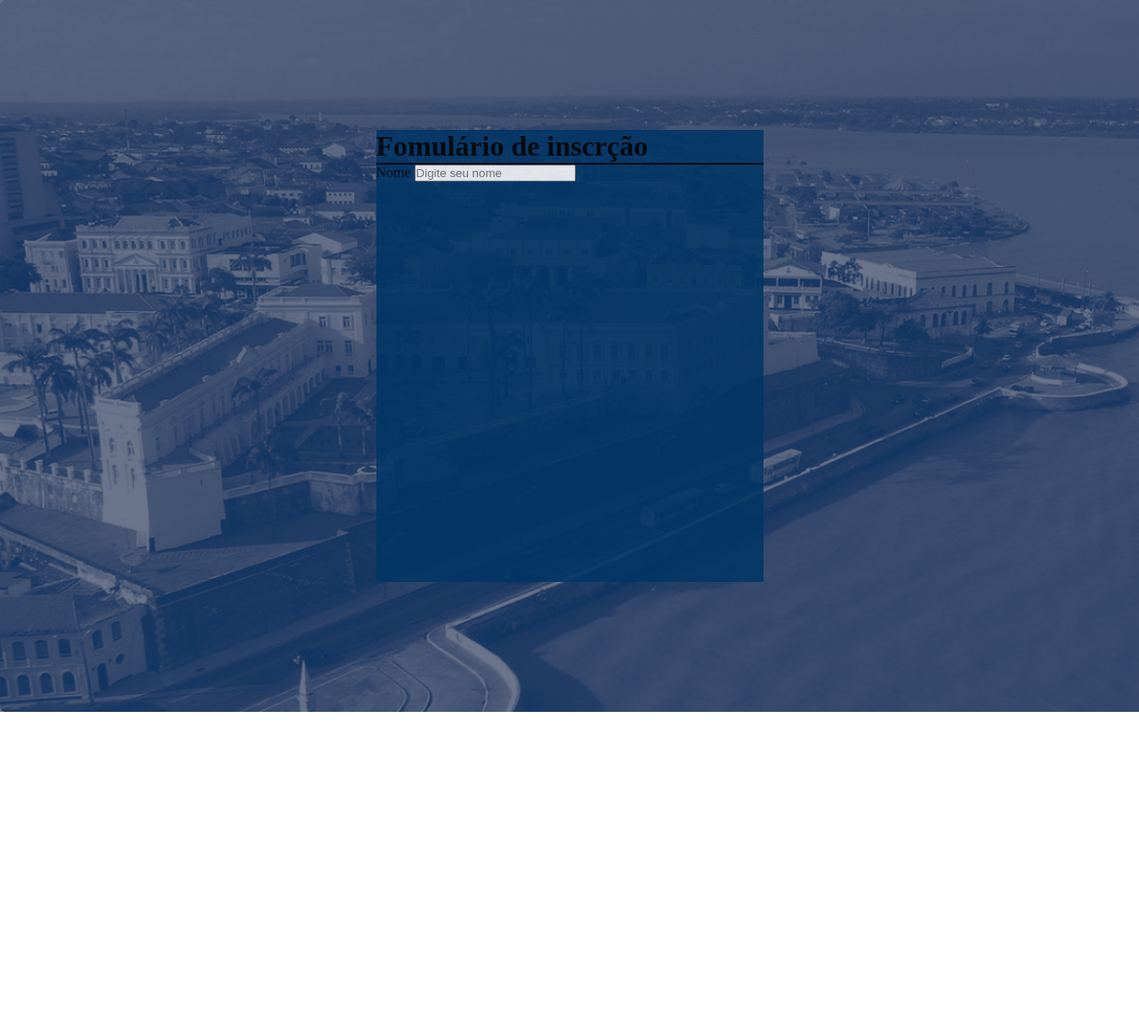
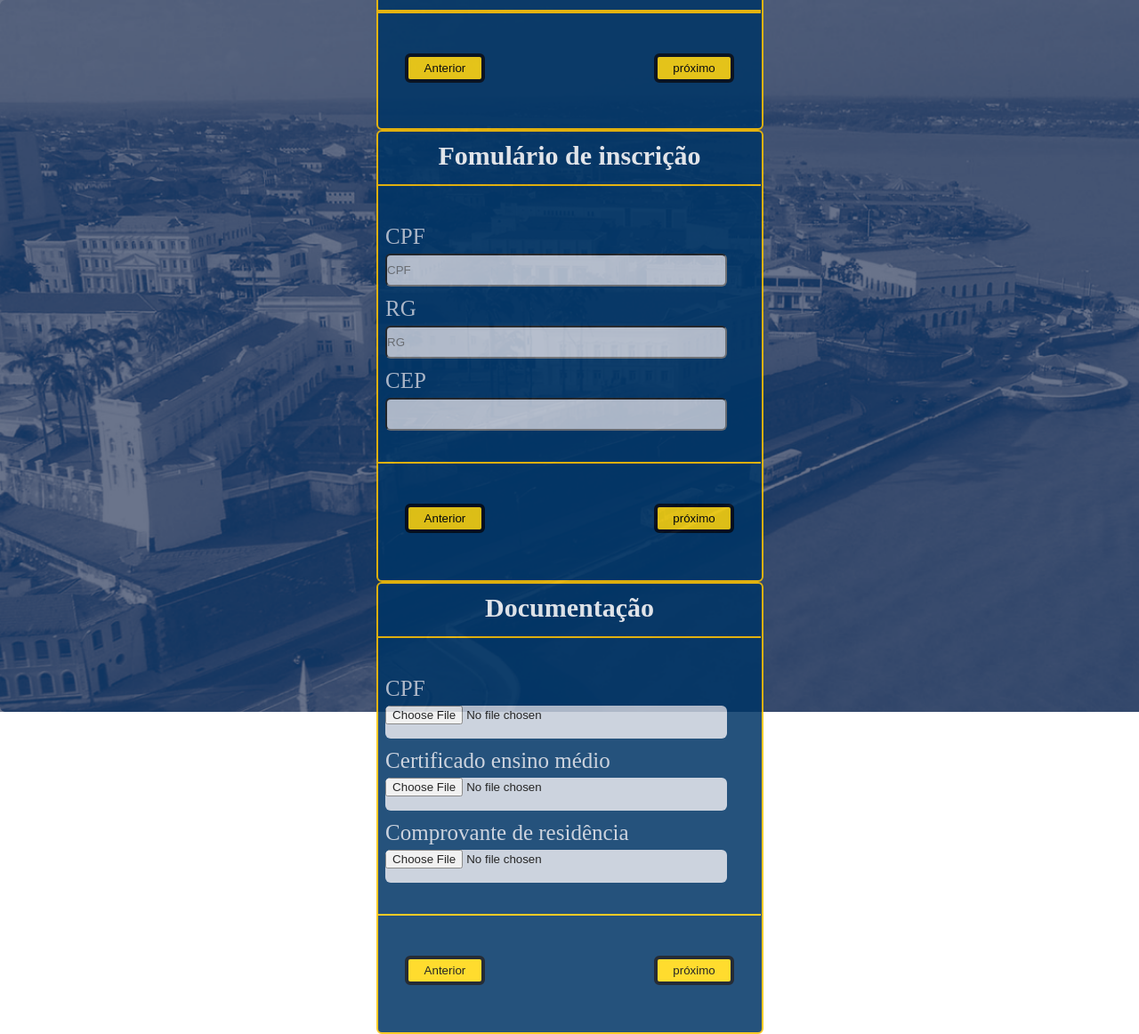
Before and after one commit to ArthurSousa460/desafio_trilhas, a plain HTML site: page index.html in a window 1280 px wide. Shown: the whole page at 89% size. Before the commit the page ends 800 px from the top, so only its background shows below. Drawn offline with Linux system fonts and the light colour scheme.

Commit message:
finish styles

```diff
--- a/index.html
+++ b/index.html
@@ -8,18 +8,86 @@
 </head>
 <body>
     <header>
+    </header>
+    <main class="main">
+        <section class="form__card on">
+            <div class="container__form ">
+                <h1 class="container__title">Fomulário de inscrição</h1>
+                <div class="container__line"></div>
+                <form action="" class="form">
+                    <div class="box__form">
+                        <label for="name" class="label">Nome</label>
+                        <input type="text" id="name" placeholder="Nome" class="input">
+                    </div>
+                    <div class="box__form">
+                        <label for="email" class="label">E-mail</label>
+                        <input type="email" id="email" placeholder="E-mail" class="input">
+                    </div>
+                    <div class="box__form">
+                        <label for="date"  class="label">Data de nascimento</label>
+                        <input type="date" id="date" class="input">
+                    </div>
+                </form>
+                <div class="container__line"></div>
+                <div class="container__line"></div>
+                    <div class="container__buttons">
+                        <button type="button">Anterior</button>
+                        <button type="button"> próximo</button>
+                    </div>
+        </div>
+        </section>
+        <section class="form__card">
+            <div class="container__form">
+                <h1 class="container__title">Fomulário de inscrição</h1>
+                <div class="container__line"></div>
+                <form action="" class="form">
+                    <div class="box__form">
+                        <label for="cpf" class="label">CPF</label>
+                        <input type="number" id="cpf" placeholder="CPF" class="input">
+                    </div>
+                    <div class="box__form">
+                        <label for="rg" class="label">RG</label>
+                        <input type="number" id="rg" placeholder="RG" class="input">
+                    </div>
+                    <div class="box__form">
+                        <label for="cep"  class="label">CEP</label>
+                        <input type="number" id="cep" class="input">
+                    </div>
+                </form>
+                <div class="container__line"></div>
+                    <div class="container__buttons">
+                        <button type="button">Anterior</button>
+                        <button type="button"> próximo</button>
+                    </div>
+        </div>
+        </section>
+        <section class="form__card">
+            <div class="container__form">
+                <h1 class="container__title">Documentação</h1>
+                <div class="container__line"></div>
+                <form action="" class="form">
+                    <div class="box__form">
+                        <label for="" class="label">CPF</label>
+                        <input type="file" id=""class="input">
+                    </div>
+                    <div class="box__form">
+                        <label for="certificate" class="label">Certificado ensino médio</label>
+                        <input type="file" id="certificate" class="input">
+                    </div>
+                    <div class="box__form">
+                        <label for="certificate-local"  class="label">Comprovante de residência</label>
+                        <input type="file" id="certificate-local" class="input">
+                    </div>
+                </form>
+                <div class="container__line"></div>
+                    <div class="container__buttons">
+                        <button type="button">Anterior</button>
+                        <button type="button"> próximo</button>
+                    </div>
+        </div>
+        </section>
 
-    </header>
-    <main>
-        <div class="container__form">
-            <h1 class="container__title">Fomulário de inscrção</h1>
-            <div class="container__line"></div>
-            <form action="">
-                <label for="input__name">Nome</label>
-                <input type="text" id="input__name" placeholder="Digite seu nome">
-                <label for=""></label>
-            </form>
-        </div>
+    </div>
     </main>
     <footer>
 
--- /dev/null
+++ b/script.js
@@ -0,0 +1,3 @@
+let form = document.querySelector(".container__form")
+let btnNext = document.querySelector("#next")
+let btnPrevius = document.querySelector("#previus")
--- a/style.css
+++ b/style.css
@@ -2,6 +2,15 @@
     margin: 0;
     padding: 0;
     box-sizing: border-box;
+}
+
+
+:root{
+    --color-text: #C4CCD9;
+    --background-form: #003566;
+    --border-button: #000814;
+    --color-button: #FFD60A;
+    --border-form: #FFC300;
 }
 
 body{
@@ -16,15 +25,77 @@ body{
 
 }
 
+.form__card{
+    display: flex;
+    align-items: center;
+    justify-content: center;
+}
+
 .container__form{
     height: 508px;
     width: 435px;
-    background-color: #003566;
+    background-color: var(--background-form);
     opacity: 85%;
+    border-radius: 6px;
+    border: 2.5px solid var(--border-form);
+
+}
+
+.form .box__form{
+    display: flex;
+    flex-direction: column;
+    margin-left: 2%;
+    margin-bottom: 11px;
+    gap: 5px;
+}
+
+.form{
+    margin-top: 10%;
+    margin-bottom: 8%;
+}
+
+
+.label{
+    font-size: 25px;
+    color: var(--color-text);
+}
+
+.input{
+    width: 384px;
+    height: 37px;
+    border-radius: 6px;
+    background-color: var(--color-text);
+}
+
+.container__title{
+    color: white;
+    font-size: 30px;
+    font-weight: 600;
+    text-align: center;
+    padding-top: 10px;
+    padding-bottom: 15px;
 }
 
 .container__line{
     height: 2px;
-    width: 435px;
-    background-color: black;
+    width: 430px;
+    background-color: var(--border-form);
 }
+
+
+.container__buttons{
+    height: 78px;
+    background-color: var(--background-form);
+    display: flex;
+    align-items: flex-end;
+    justify-content: space-around;
+    gap: 30%;
+}
+
+.container__buttons button{
+    width: 90px;
+    height: 33px;
+    background-color: var(--color-button);
+    border: 4px solid var(--border-button);
+    border-radius: 6px;
+}
```
